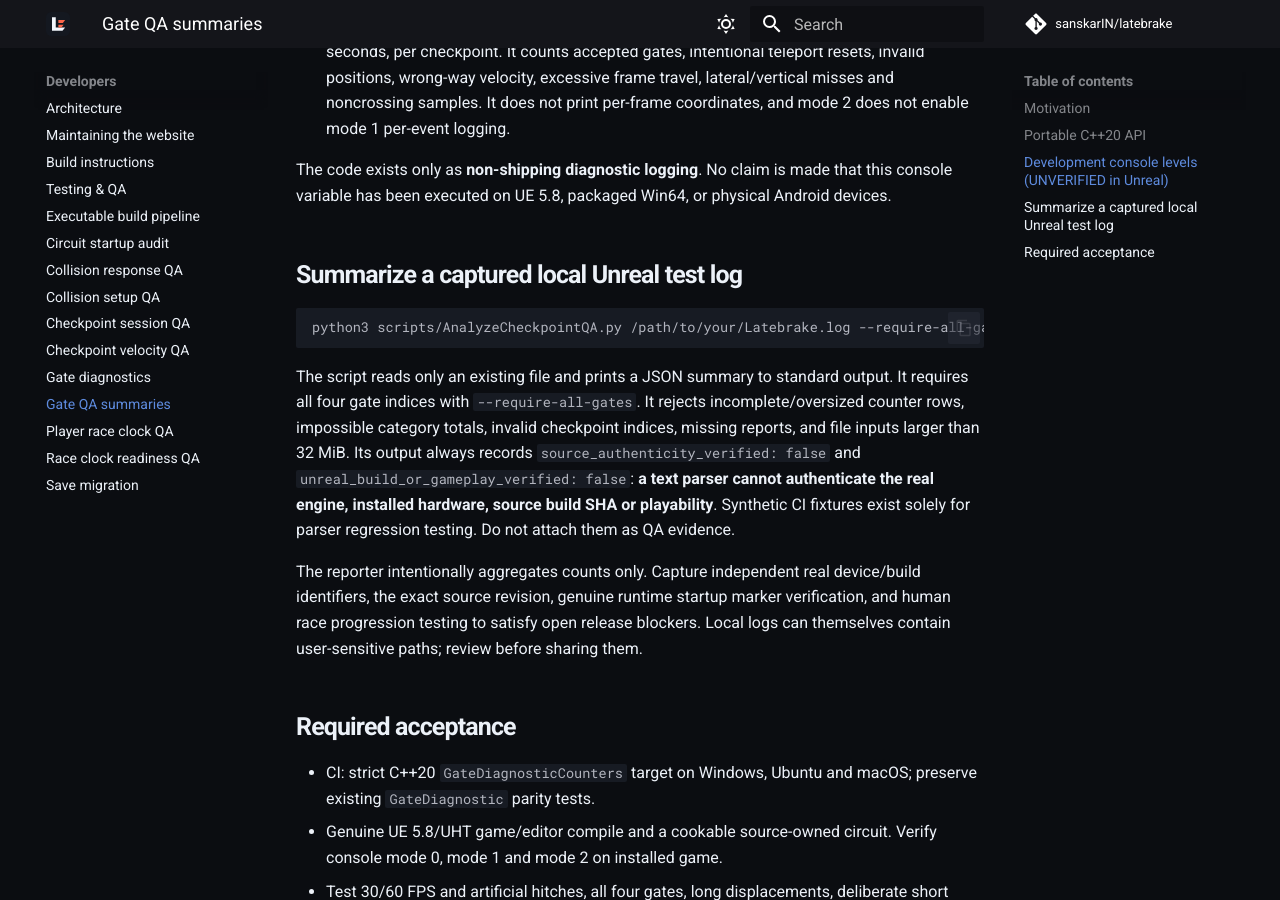
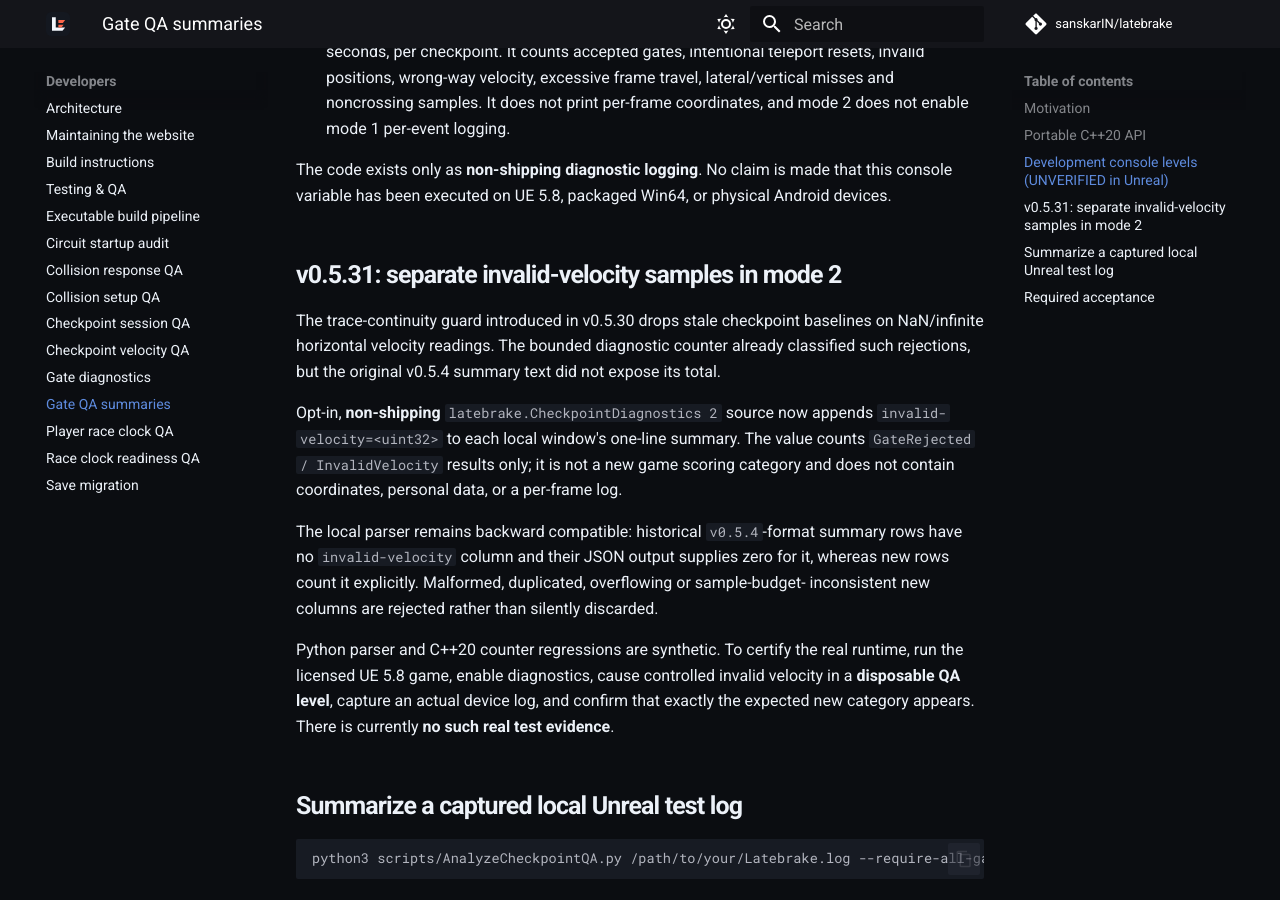
Before and after one commit to sanskarIN/latebrake, an MkDocs documentation site: the page built from docs/GATE_QA_SUMMARIES.md, in a window 1280 px wide and 900 px high, scrolled down 1111 px. Built offline with MkDocs 1.6.1 and Material for MkDocs 9.7.7, drawn with Linux system fonts in a browser that asks for light colours; comment, search, counter and statistics services are not loaded.

Commit message:
docs(v0.5.31): clarify diagnostics and release status in docs/GATE_QA_SUMMARIES.md

````diff
--- a/docs/GATE_QA_SUMMARIES.md
+++ b/docs/GATE_QA_SUMMARIES.md
@@ -44,6 +44,31 @@ is made that this console variable has been executed on UE 5.8,
 packaged Win64, or physical Android devices.
 
 
+## v0.5.31: separate invalid-velocity samples in mode 2
+
+The trace-continuity guard introduced in v0.5.30 drops stale
+checkpoint baselines on NaN/infinite horizontal velocity readings.
+The bounded diagnostic counter already classified such rejections,
+but the original v0.5.4 summary text did not expose its total.
+
+Opt-in, **non-shipping** `latebrake.CheckpointDiagnostics 2` source now
+appends `invalid-velocity=<uint32>` to each local window's one-line
+summary. The value counts `GateRejected / InvalidVelocity` results
+only; it is not a new game scoring category and does not contain
+coordinates, personal data, or a per-frame log.
+
+The local parser remains backward compatible: historical
+`v0.5.4`-format summary rows have no `invalid-velocity` column and
+their JSON output supplies zero for it, whereas new rows count it
+explicitly. Malformed, duplicated, overflowing or sample-budget-
+inconsistent new columns are rejected rather than silently discarded.
+
+Python parser and C++20 counter regressions are synthetic. To certify
+the real runtime, run the licensed UE 5.8 game, enable diagnostics,
+cause controlled invalid velocity in a **disposable QA level**,
+capture an actual device log, and confirm that exactly the expected
+new category appears. There is currently **no such real test evidence**.
+
 ## Summarize a captured local Unreal test log
 
 ```sh
````
